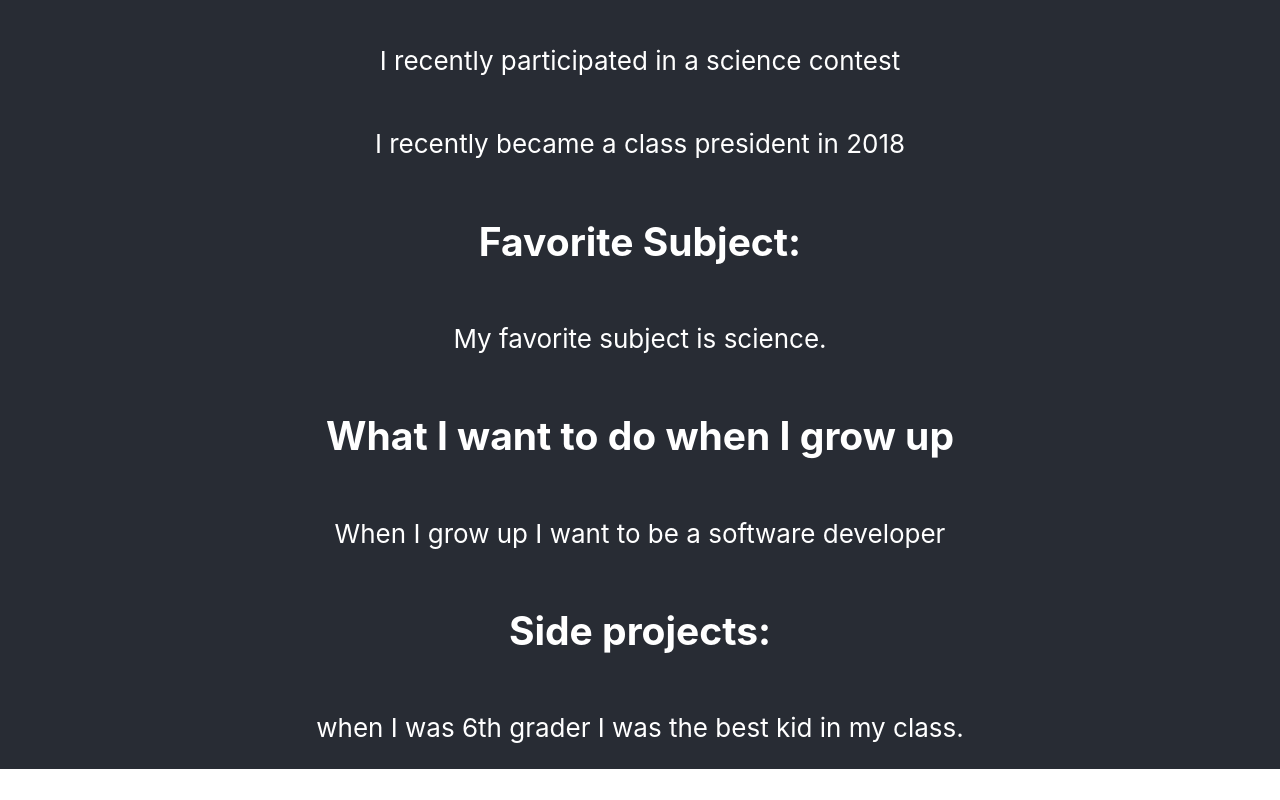
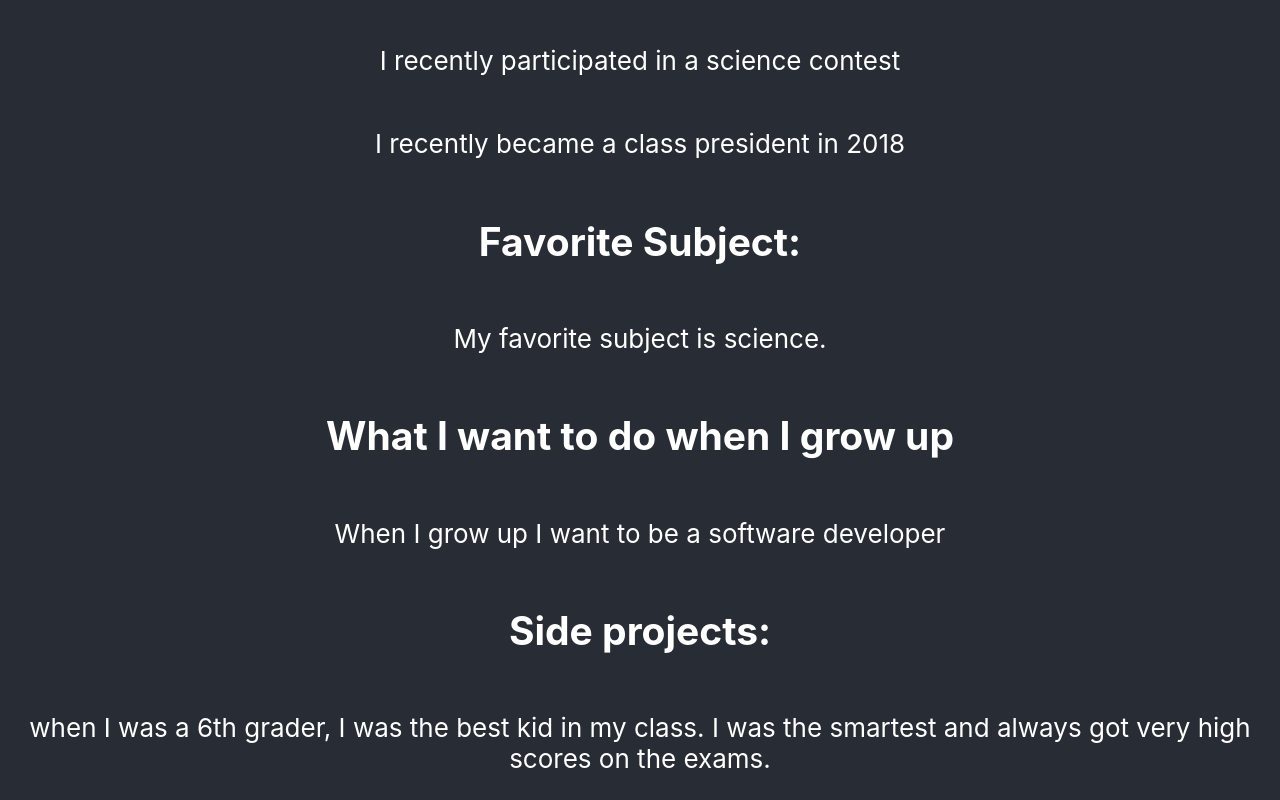
Before and after one commit to shin2005/portfolio, a React (Create React App) app: page / in a window 1280 px wide. Shown: the part 725-1525 px from the top of the page. Before the commit the page ends 1494 px from the top, so only its background shows below. Built offline with nearby package versions, Linux system fonts and the light colour scheme.

Commit message:
new commit

```diff
--- a/src/App.js
+++ b/src/App.js
@@ -18,7 +18,10 @@ function App() {
         <h2>What I want to do when I grow up</h2>
         <p>When I grow up I want to be a software developer</p>
         <h2>Side projects:</h2>
-        <p>when I was 6th grader I was the best kid in my class.</p>
+        <p>
+          when I was a 6th grader, I was the best kid in my class. I was the
+          smartest and always got very high scores on the exams.{" "}
+        </p>
       </header>
     </div>
   );
```
